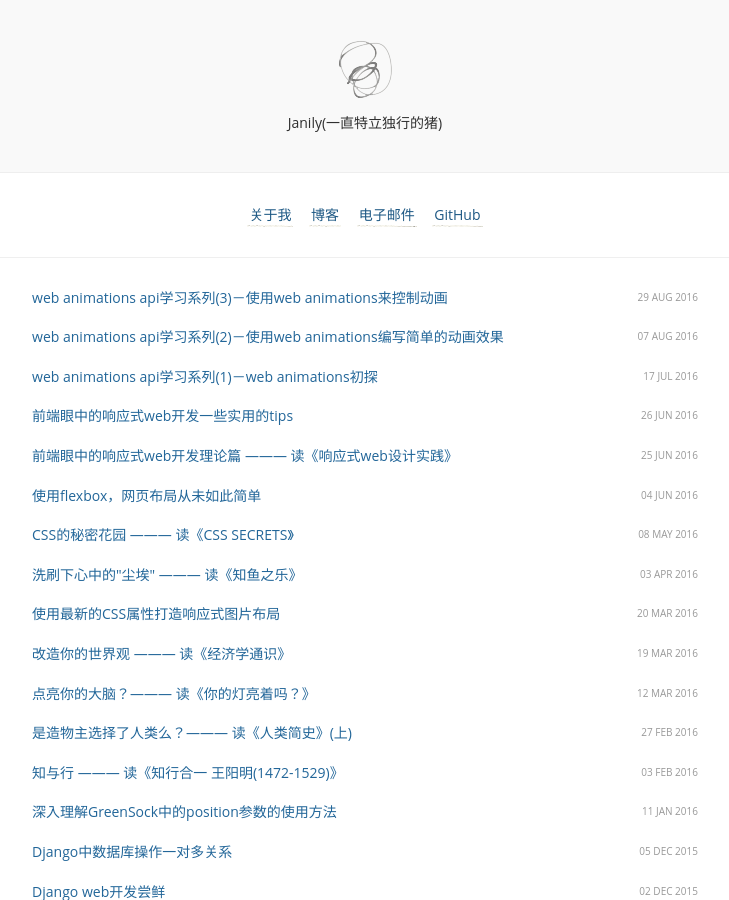
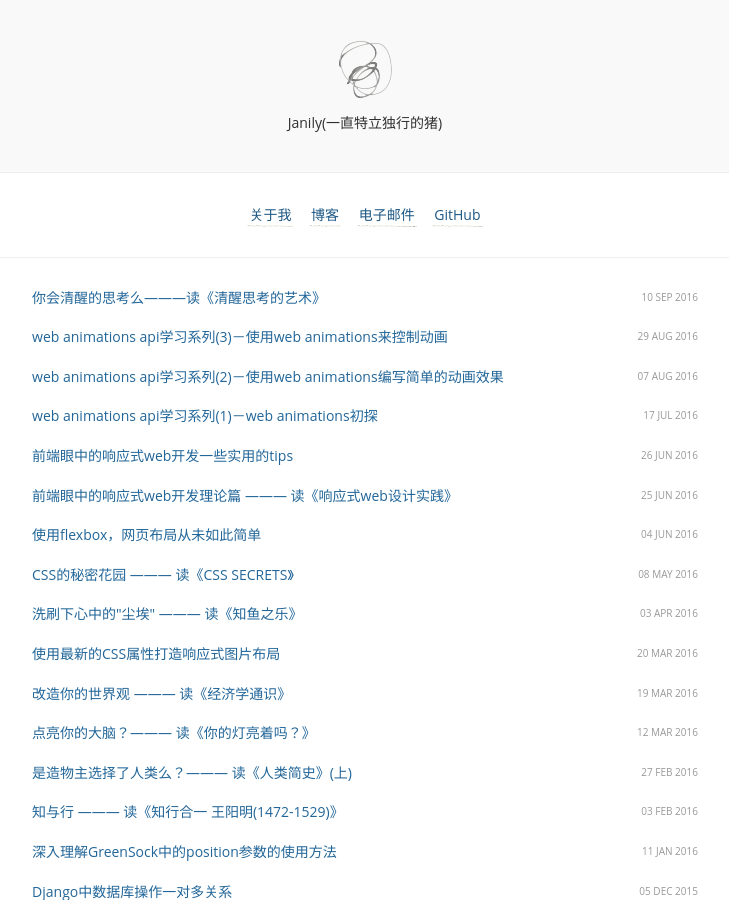
Before and after one commit to janily/janily.github.io, a Jekyll site: the page built from index.html, in a window 1280 px wide and 900 px high. Shown: the whole window, without its empty margins (275-1004 px from the left). Built offline with Jekyll 4.4.1, drawn with Linux system fonts in a browser that asks for light colours; nearby versions of some CDN libraries; some web fonts are replaced; a style sheet for code colours, icons or effects is not loaded; part of the change alters nothing that is shown.

Commit message:
new post

```diff
--- /dev/null
+++ b/_posts/2016-09-10-clear-brain.md
@@ -0,0 +1,62 @@
+---
+layout: post
+title: 你会清醒的思考么———读《清醒思考的艺术》
+categories:
+- Life
+tags:
+- 清醒思考的艺术
+- 思维
+- 心理
+- 读书
+
+---
+
+> 有这样一句名言：人是生而自由的，却无往不在枷锁之中。其实用它来描述我们人类为一些固有的思维错误所纠缠的情形也是十分恰当的。在日常生活中，无论是对事物的认知陷阱以及一些深深埋在人类基因里一些固有的思维方法，一直伴随着人类无处不在。《清醒思考的艺术》就是一本讲述人们常犯一些思维错误，以及如何来避免它。《论语》中也曾说道：吾日三省吾身，要人们时刻保持着一颗反省的心，只有在不断的反思并付诸于行动中，我们才能取得进步。下面就读书中摘取的一些笔记，详细的还是去看书吧！
+
+![](http://i4.buimg.com/567571/23aa869f950fdab5.jpg)
+
+### 幸存者偏误
+
+幸存者偏误是指日常生活中更容易看到成功、看不到失败，会系统性的高估成功的希望。
+
+这是一个常见的思维偏误，我们总是高估成功的希望，却认识不到成功的概率有多微弱。在现在这个成功学火爆、朋友圈鸡汤满天飞、万众创业的时代。我们无时无刻不被各种成功学和鸡汤包围，媒体上也到处充斥着各种融资成功的创业项目，恨不得马上撸起袖子大干一番事业。
+
+我们总是听到成功者的故事，认识不到要成功创办一个企业，要成为一位成功的作者的概率是有多小，成功者只是少数。
+
+比如说道琼斯指数。它就是有幸存者组成的。因为失败的公司和小公司也就是大多数公司根本不会出现在股票指数里。股票指数并不能代表一个国家的经济，就像在电视上，它不会报道所有的音乐家、所有的明星一样。
+
+比如市面上所有的关于成功学的书籍以及鸡汤文字，大多数作者会在书里面会把一些纯属机遇的一些运气因素故意隐藏起来，把自己是如何一步一步走向成功的大写特写，其实如果没有那些时代给予的机遇，还有那么容易成功么。所以在看到那些励志鸡汤的时候，可要小心了，里面都是一些幸存者的事迹。
+
+那该如何避免幸存者偏误呢？尽可能常去看下曾经大有希望的项目、投资和事业的墓地。
+
+### 沉默成本
+
+在日常工作中，经常会碰到这样一个场景。比如在一个营销会议上，在一些媒体上的广告宣传已经连续几个月远远低于预期，你主张停止此事。这时候，应该会有人跳出来说：已经投入了这么多钱来做宣传，现在要是停下来，那些钱就全部打水漂了。这就是一个典型的抓住沉默成本不放手的实例。
+
+每个决定，不管是私人的还是业务上的，始终是在不确定的情况下作出的。我们的设想，有可能兑现，也有可能落空。任何时候我们都可能要离开选取的小道，并承担后果，比如中断项目。这是一种理性的行为。可是一旦我们已经投入特别多的时间、金钱、能量等因素后，沉默成本令人难以放手、难以释怀。于是意境投资的钱就成了继续做下去的理由，即使客观来看坚持下去毫无理由。投资越多，沉默成本就越大，继续做下去的理由就越充分。
+
+最常见的沉默成本就是股市投资人了，他们经常会成为沉默成本的受害者。他们在决定是否出售股票时常以买入价作为参照。当股价高于买入价时，就卖掉股票；当股价低于买入价，就抱住不卖。这是不理智的，绝不可以让买入价出处扮演角色。唯一有效的是股市未来的前景。
+
+**每个人都会出错，纠缠于沉默成本，会损失更多**。
+
+为什么会有这种荒谬的行为呢？因为，我们害怕矛盾，如果决定终止一个项目或者是一件事情，我们就是在制造矛盾，承认从前的想法与今天的不同。继续执行下去，就是在推迟这一疼痛认识。
+
+比如在生活中，就经常会听到或者是看到这些句子。“我们已经行驶的这么远...”，“我已经读了这本书的这么多页...”，“我已经花了几个月的时间接受了这个培训...”从这些句子中可以看出，人们与沉默成本是如此的难舍难分。
+
+有许多的理由会成为我们继续下去的动力，但是如果致死因为舍不得已经作出的投资投入儿决定继续做某件事，这就不是一个好理由了。理性的决定意味着忽视已经投入的成本。你已经投资了什么并不重要，唯一重要的是现在的形式以及对未来的评估。
+
+### 指数增长
+
+来看这样一个问题：你可以选择：（1）在接下来的30天里每天给你1000欧元；（2）在接下来的30天里第一天给你1欧分，第二天2欧分，第三天4欧分，第四天8欧分，以此类推。请你决定是选1还是选2？
+
+选2更合适，虽然1咋听起来更诱人。通过计算可以知道，选择1，30天后你会赚到3万欧元，而2是1000多万元。
+
+在一般人的思维中，我们更容易理解线性增长，但是对指数（或者是按百分比计算的）的增长却没有感觉。为什么呢？这是因为千百上万年的进化中，我们的经历大多数是线性的。谁花双倍的时间采摘，谁就会带双倍的果实回家。在远古时代，几乎没人遇到过指数增长的例子，而今天不同。
+
+比如，“物价上涨5%”。任何人听到这种说法，心理可能会想：“不严重，才5%有什么大不了的。”来让我们计算下倍增时间：70/5=14。也就是说1元的价值只剩下一半了5毛钱 ，这对于所有有储蓄习惯的人来说，这可不是一件好事。
+
+所以，当遇到关于增长率的时候，请不要相信你的感觉，你的感觉是没有用的。真正有助于你的是计算器，活着，在增长率小时，就使用计算倍增时间的诀窍。
+
+指数效应一个典型的应用就是高利贷也就是利滚利即复利效应，当然这个例子可能不是很好。同样在人的个人发展中，也可以把指数效应应用起来。正如李笑来的一篇文章里说到的，只要能积累的东西，基本上最终都会产生复利效应。如果没有继承资产，那么就持续积累知识罢，因为我们恰恰活在一个知识变现很容易、且越来越容易、且变现金额越来越大的时代。
+
+只要我们持续的积累，那个看起来还很漫长，但其实很快就会到来的那一瞬间。
```
Also changed, not shown: _posts/2016-08-29-web-animations-api-tutorial-3.md (line endings or trailing spaces).
